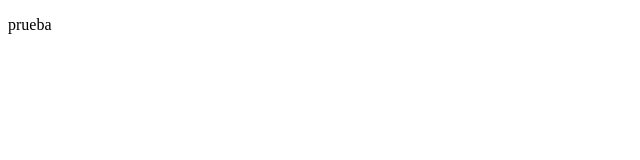
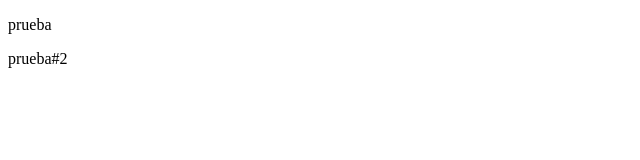
Before and after one commit to WuapoNane/projectExample, a plain HTML site: page index.html in a window 1280 px wide. Shown: the full height of the page, 0-640 px from the left. Drawn offline with Linux system fonts and the light colour scheme.

Commit message:
cambios 1

```diff
--- a/index.html
+++ b/index.html
@@ -8,5 +8,6 @@
 </head>
 <body>
     <p>prueba</p>
+    <p>prueba#2</p>
 </body>
 </html>
```
